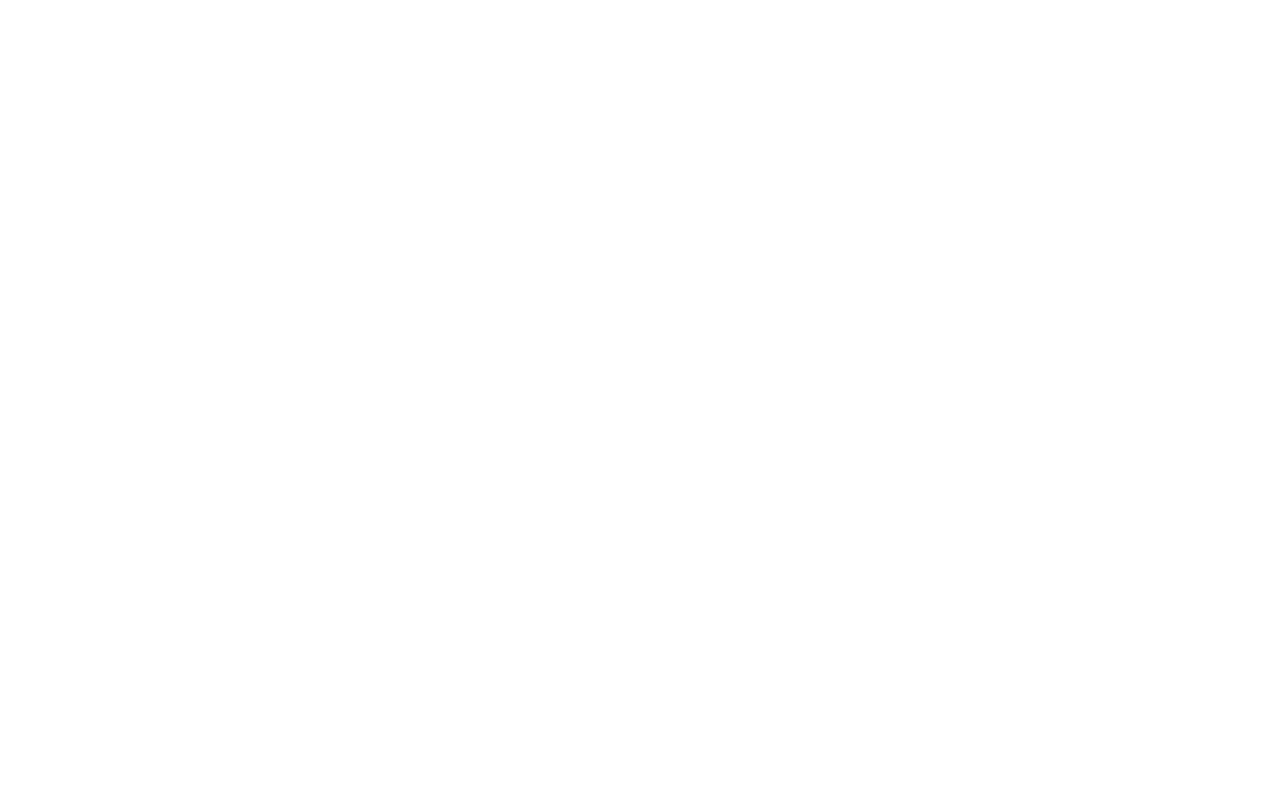
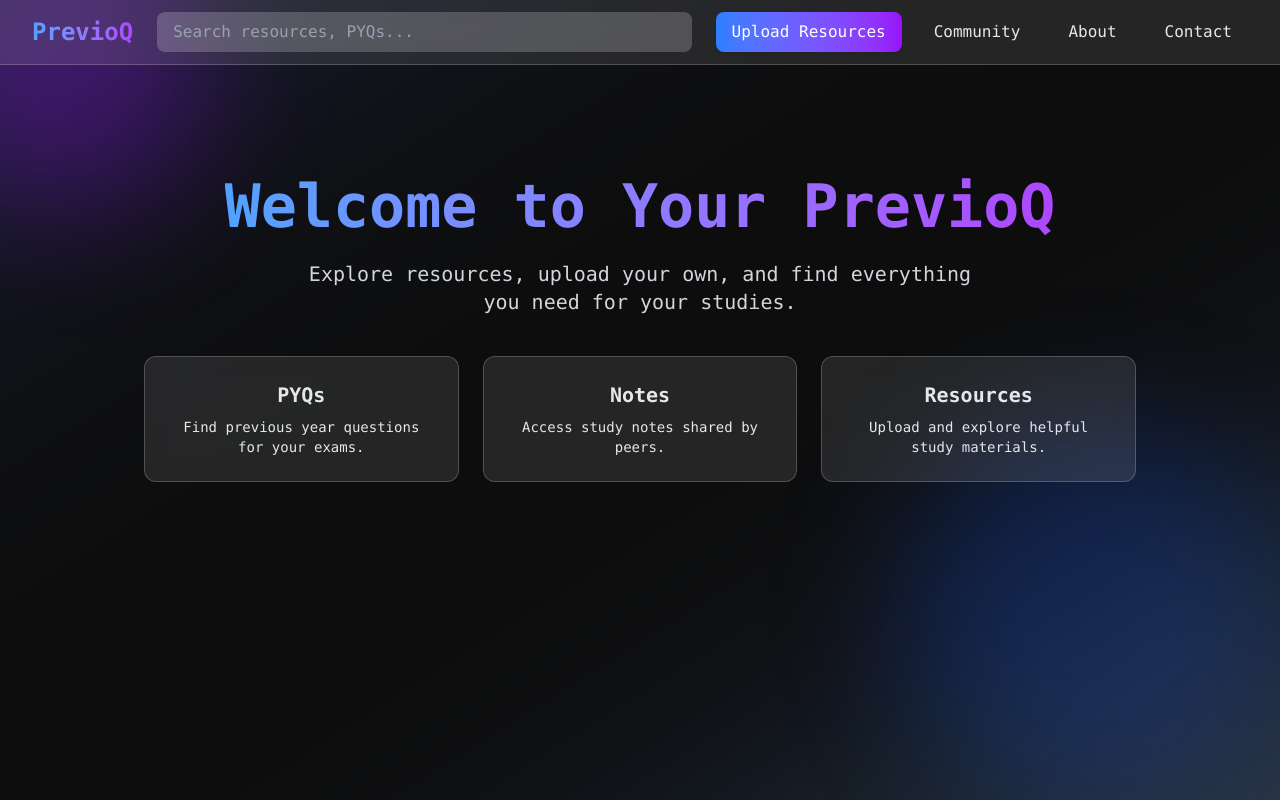
Before and after one commit to zenorbits/PrevioQ, a React app in the folder Frontend/: page /user in a window 1280 px wide. Before the commit this address had no page. Built offline with nearby package versions, Linux system fonts and the light colour scheme; the HTML template or start-up script is replaced by a standard one.

Commit message:
User page ui

```diff
--- a/Frontend/src/App.jsx
+++ b/Frontend/src/App.jsx
@@ -1,6 +1,7 @@
 import React from 'react'
 import { Route, Routes } from 'react-router-dom'
 import LandingPage from './components/LandingPage'
+import Userpage from './userpage/userpage'
 
 const App = () => {
   return (
@@ -8,7 +9,7 @@
 
       <Routes>
         <Route path='/' element={<LandingPage />} />
-
+        <Route path='/user' element={<Userpage />} />
       </Routes>
     </div>
   )
--- a/Frontend/src/components/LandingPage.jsx
+++ b/Frontend/src/components/LandingPage.jsx
@@ -1,4 +1,5 @@
 import React from 'react'
+import { Link } from 'react-router-dom'
 
 const LandingPage = () => {
   return (
@@ -17,16 +18,16 @@
       </h1>
 
       <p className="text-gray-300 text-base sm:text-lg lg:text-xl mb-4 z-10 text-center max-w-md sm:max-w-xl">
-        Find all the PYQs and resources related to your studies in one place.
+        Find all the PYQs and resources all in one place.
       </p>
 
       <p className="text-xs sm:text-sm text-green-400 mb-8 z-10">
         🚀 No login required
       </p>
 
-      <button className="px-6 sm:px-8 py-2 sm:py-3 bg-gradient-to-r from-blue-500 to-purple-600 text-white font-semibold rounded-lg shadow-lg hover:scale-105 transform transition z-10 text-sm sm:text-base">
+      <Link to='user' className="px-6 sm:px-8 py-2 sm:py-3 bg-gradient-to-r from-blue-500 to-purple-600 text-white font-semibold rounded-lg shadow-lg hover:scale-105 transform transition z-10 text-sm sm:text-base">
         Get Started
-      </button>
+      </Link>
     </div>
   )
 }
--- /dev/null
+++ b/Frontend/src/components/MainBody.jsx
@@ -0,0 +1,46 @@
+import React from 'react'
+import Navbar from '../components/Navbar'
+
+const MainBody = () => {
+    return (
+        <div className="relative min-h-screen bg-gradient-to-br from-gray-900 via-black to-gray-800 font-mono overflow-hidden pt-10 lg:pt-4">
+
+            {/* Glassmorphism background overlay */}
+            <div className="absolute inset-0 bg-white/5 "></div>
+
+            {/* Floating gradient orbs for depth */}
+            <div className="absolute -top-20 -left-20 w-32 h-32 sm:w-48 sm:h-48 lg:w-72 lg:h-72 bg-purple-600/30 rounded-full blur-3xl"></div>
+            <div className="absolute bottom-0 right-0 w-48 h-48 sm:w-64 sm:h-64 lg:w-96 lg:h-96 bg-blue-600/20 rounded-full blur-3xl"></div>
+
+            {/* Navbar */}
+
+            {/* Page Content */}
+            <div className="relative z-10 flex flex-col items-center justify-center pt-28 sm:pt-32 lg:pt-40 px-4 text-center">
+                <h1 className="text-3xl sm:text-5xl lg:text-6xl font-extrabold text-transparent bg-clip-text bg-gradient-to-r from-blue-400 to-purple-500 mb-6">
+                    Welcome to Your PrevioQ
+                </h1>
+                <p className="text-gray-300 text-sm sm:text-lg lg:text-xl max-w-md sm:max-w-xl lg:max-w-2xl mb-10">
+                    Explore resources, upload your own, and find everything you need for your studies.
+                </p>
+
+                {/* Resource Grid */}
+                <div className="grid grid-cols-1 sm:grid-cols-2 lg:grid-cols-3 gap-6 w-full max-w-5xl px-4">
+                    <div className="bg-white/10 backdrop-blur-md border border-white/20 rounded-xl p-6 text-gray-200 hover:scale-105 transform transition">
+                        <h2 className="text-xl font-bold mb-2">PYQs</h2>
+                        <p className="text-sm">Find previous year questions for your exams.</p>
+                    </div>
+                    <div className="bg-white/10 backdrop-blur-md border border-white/20 rounded-xl p-6 text-gray-200 hover:scale-105 transform transition">
+                        <h2 className="text-xl font-bold mb-2">Notes</h2>
+                        <p className="text-sm">Access study notes shared by peers.</p>
+                    </div>
+                    <div className="bg-white/10 backdrop-blur-md border border-white/20 rounded-xl p-6 text-gray-200 hover:scale-105 transform transition">
+                        <h2 className="text-xl font-bold mb-2">Resources</h2>
+                        <p className="text-sm">Upload and explore helpful study materials.</p>
+                    </div>
+                </div>
+            </div>
+        </div>
+    )
+}
+
+export default MainBody
--- a/Frontend/src/components/Navbar.jsx
+++ b/Frontend/src/components/Navbar.jsx
@@ -1,8 +1,82 @@
-import React from 'react'
+import React, { useState } from 'react'
 
 const Navbar = () => {
+  const [menuOpen, setMenuOpen] = useState(false)
+
   return (
-    <div>Navbar</div>
+    <nav className="fixed top-0 left-0 w-full bg-white/10 backdrop-blur-md border-b border-white/20 z-50">
+      <div className="max-w-7xl mx-auto px-4 sm:px-6 lg:px-8">
+        <div className="flex items-center justify-between h-16">
+
+          {/* Brand Name */}
+          <div className="flex-shrink-0 text-2xl font-extrabold text-transparent bg-clip-text bg-gradient-to-r from-blue-400 to-purple-500">
+            PrevioQ
+          </div>
+
+          {/* Desktop Search Bar */}
+          <div className="hidden md:flex flex-1 mx-6">
+            <input
+              type="text"
+              placeholder="Search resources, PYQs..."
+              className="w-full px-4 py-2 rounded-lg bg-white/20 text-gray-200 placeholder-gray-400 focus:outline-none focus:ring-2 focus:ring-blue-500"
+            />
+          </div>
+
+          {/* Desktop Options */}
+          <div className="hidden md:flex items-center space-x-4">
+            <button className="px-4 py-2 bg-gradient-to-r from-blue-500 to-purple-600 text-white rounded-lg shadow hover:scale-105 transform transition">
+              Upload Resources
+            </button>
+            <button className="px-4 py-2 text-gray-200 hover:text-white transition">
+              Community
+            </button>
+            <button className="px-4 py-2 text-gray-200 hover:text-white transition">
+              About
+            </button>
+            <button className="px-4 py-2 text-gray-200 hover:text-white transition">
+              Contact
+            </button>
+          </div>
+
+          {/* Mobile Menu Toggle */}
+          <div className="md:hidden">
+            <button
+              onClick={() => setMenuOpen(!menuOpen)}
+              className="text-gray-200 hover:text-white focus:outline-none"
+            >
+              {menuOpen ? '✖' : '☰'}
+            </button>
+          </div>
+        </div>
+      </div>
+
+      {/* Mobile Search */}
+      <div className="md:hidden px-4 pb-2">
+        <input
+          type="text"
+          placeholder="Search resources..."
+          className="w-full px-4 py-2 rounded-lg bg-white/20 text-gray-200 placeholder-gray-400 focus:outline-none focus:ring-2 focus:ring-blue-500"
+        />
+      </div>
+
+      {/* Mobile Menu Options */}
+      {menuOpen && (
+        <div className="md:hidden px-4 pb-4 space-y-2">
+          <button className="w-full px-4 py-2 bg-gradient-to-r from-blue-500 to-purple-600 text-white rounded-lg shadow hover:scale-105 transform transition">
+            Upload Resources
+          </button>
+          <button className="w-full px-4 py-2 text-gray-200 hover:text-white transition">
+            Community
+          </button>
+          <button className="w-full px-4 py-2 text-gray-200 hover:text-white transition">
+            About
+          </button>
+          <button className="w-full px-4 py-2 text-gray-200 hover:text-white transition">
+            Contact
+          </button>
+        </div>
+      )}
+    </nav>
   )
 }
 
--- a/Frontend/src/userpage/userpage.jsx
+++ b/Frontend/src/userpage/userpage.jsx
@@ -1,12 +1,14 @@
 import React from 'react'
 import Navbar from '../components/Navbar'
+import MainBody from '../components/MainBody'
 
-const userpage = () => {
-  return (
-    <div>
-        <Navbar/>
-    </div>
-  )
+const Userpage = () => {
+    return (
+        <div>
+            <Navbar />
+            <MainBody />
+        </div>
+    )
 }
 
-export default userpage
+export default Userpage
```
